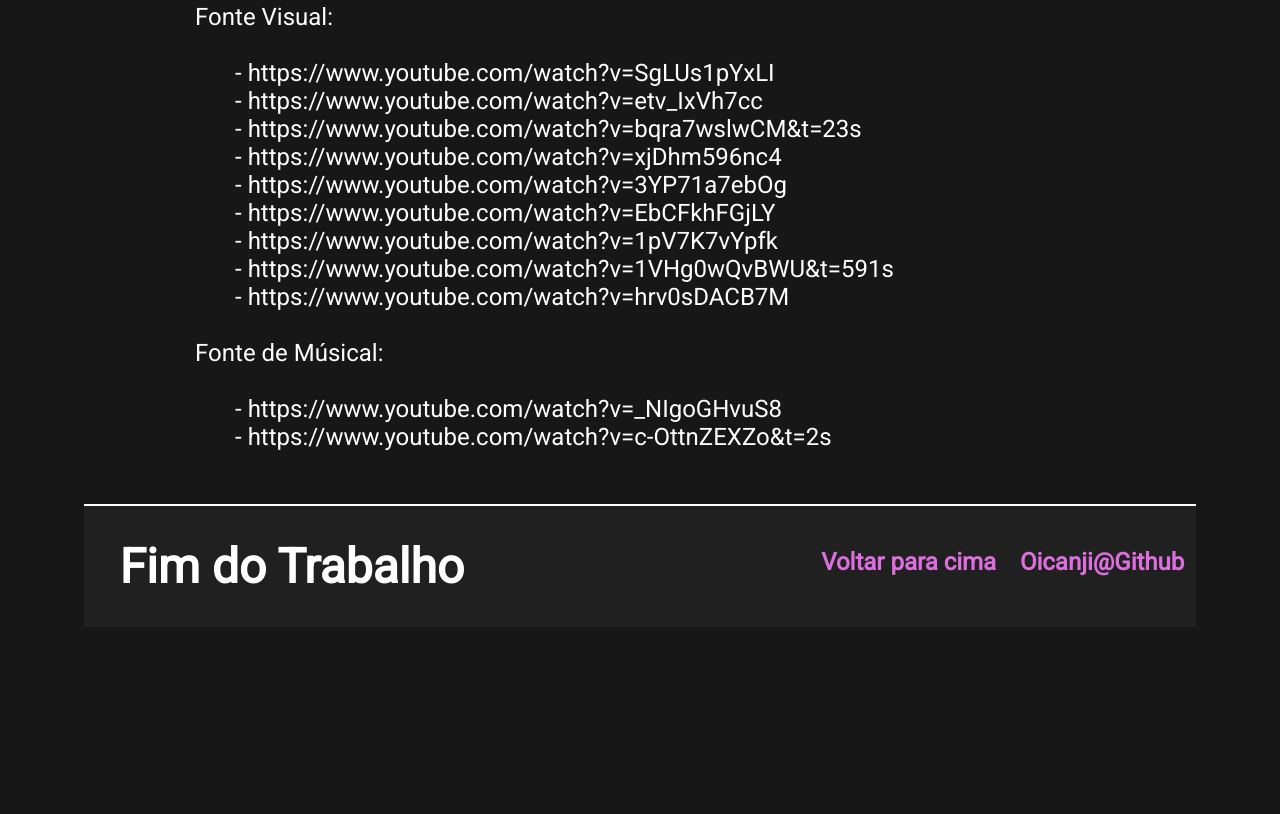
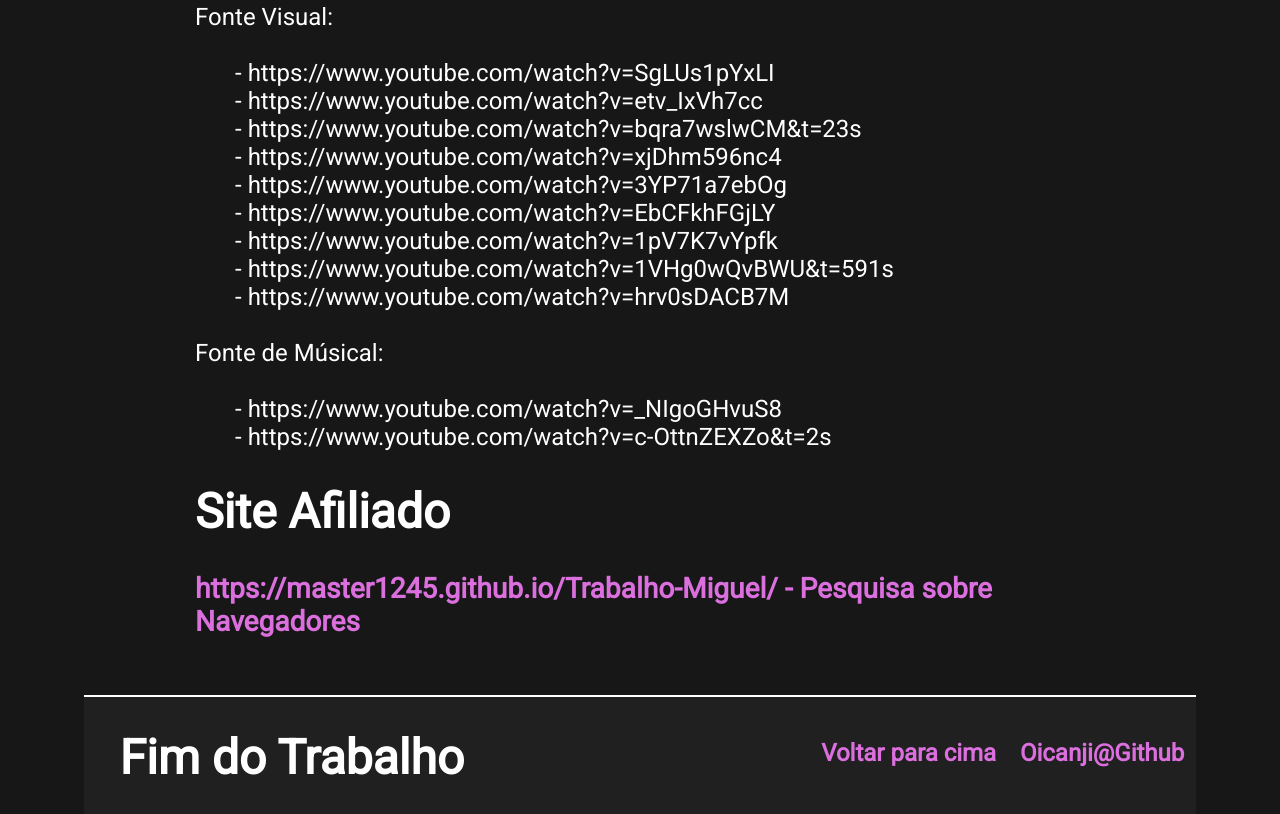
Before and after one commit to Oicanji/TrabalhoBemSimples, a plain HTML site: page reference.html in a window 1280 px wide. Shown: the part 603-1417 px from the top of the page. Before the commit the page ends 1240 px from the top, so only its background shows below. Drawn offline with Linux system fonts and the light colour scheme.

Commit message:
fix final parte 2 patch premiun gold game of de year

```diff
--- a/reference.html
+++ b/reference.html
@@ -60,6 +60,8 @@
                 <dd>- https://www.youtube.com/watch?v=_NIgoGHvuS8 </dt>
                 <dd>- https://www.youtube.com/watch?v=c-OttnZEXZo&t=2s </dt>
             </dl>
+            <h1> Site Afiliado </h1>
+            <h3><a href="https://master1245.github.io/Trabalho-Miguel/">https://master1245.github.io/Trabalho-Miguel/ - Pesquisa sobre Navegadores</a></h3>
         </div>
         <br>
         <div class="footer">
```
Also changed, not shown: video.html (+1 -0 lines).
